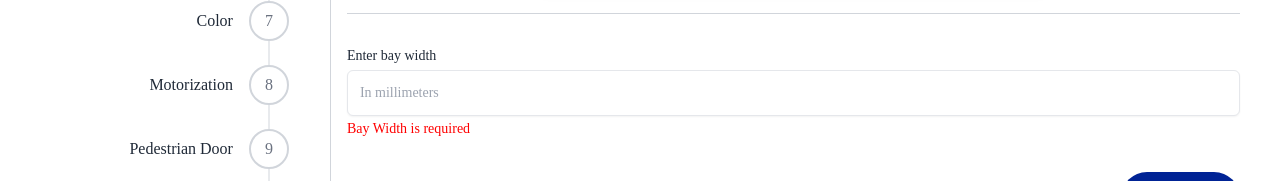
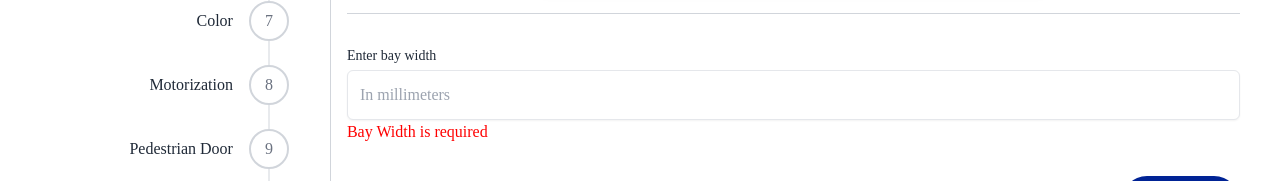
Before and after one commit to MalikSheheryar/PM-Fermetures, a Next.js app: page / in a window 1280 px wide. Both pictures are taken after a click on the button "Continue". Shown: the part 619-800 px from the top of the page. Built offline with nearby package versions, Linux system fonts and the light colour scheme; a web font is replaced by a local one.

Commit message:
Issue Fixed

```diff
--- a/src/components/Step1.tsx
+++ b/src/components/Step1.tsx
@@ -58,7 +58,8 @@ const Step1 = () => {
           placeholder="In millimeters"
           className={`mt-1 block w-full p-2 md:p-3 border ${
             errors.bayWidth ? 'border-red-500' : 'border-gray-300'
-          } rounded-md shadow-sm focus:border-2 focus:border-gray-700 focus:outline-none text-xs md:text-sm`}
+          } rounded-md shadow-sm focus:border-2 focus:border-gray-700 focus:outline-none text-sm md:text-base`}
+          style={{ fontSize: '16px' }} // Set font size to 16px
           {...register('bayWidth', {
             required: 'Bay Width is required',
             pattern: {
@@ -68,7 +69,7 @@ const Step1 = () => {
           })}
         />
         {errors.bayWidth && (
-          <span style={{ color: 'red' }} className="text-xs md:text-sm">
+          <span style={{ color: 'red' }} className="text-sm md:text-base">
             {getErrorMessage(errors.bayWidth as FieldError)}
           </span>
         )}
--- a/src/components/Step12.tsx
+++ b/src/components/Step12.tsx
@@ -58,13 +58,13 @@ const Step12 = () => {
                 : 'shadow-lg'
             } w-full sm:w-1/2 md:w-1/3`}
           >
-            <div className="w-full h-auto max-w-[120px] max-h-[120px] sm:max-w-[180px] sm:max-h-[180px] md:max-w-[240px] md:max-h-[240px] lg:max-w-[320px] lg:max-h-[320px] mx-auto py-2">
+            <div className="w-full h-auto max-w-[120px] sm:max-w-[150px] md:max-w-[180px] lg:max-w-[200px] xl:max-w-[250px] mx-auto py-2">
               <Image
                 src={option.src}
                 alt={option.name}
                 layout="responsive"
-                width={320}
-                height={320}
+                width={250}
+                height={250}
                 className="object-cover"
               />
             </div>
```
